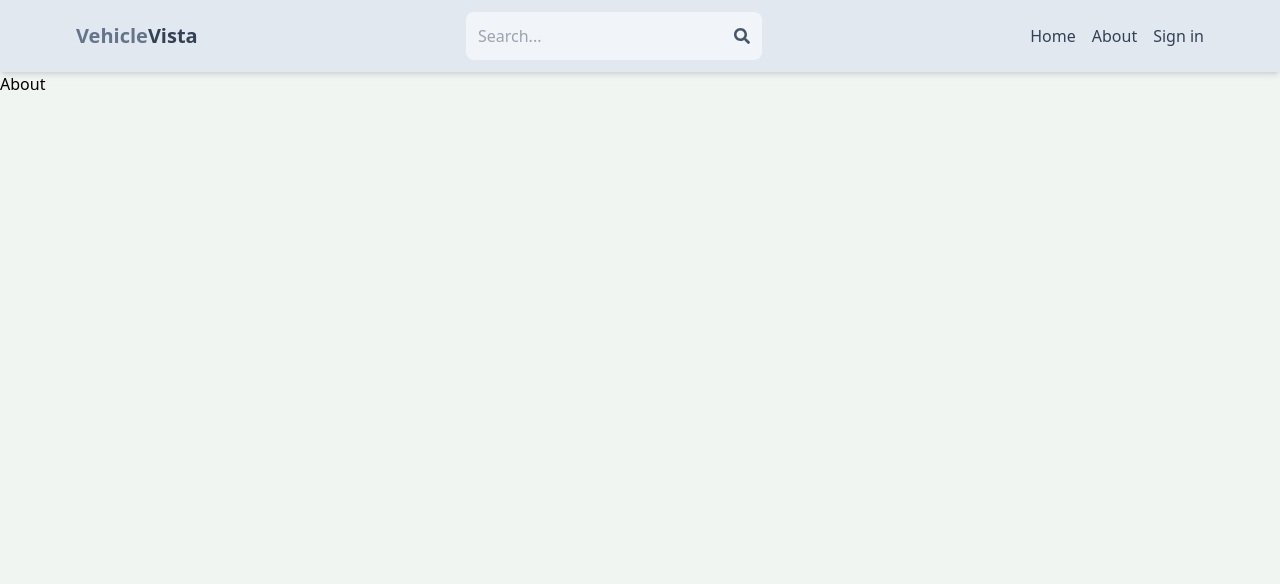
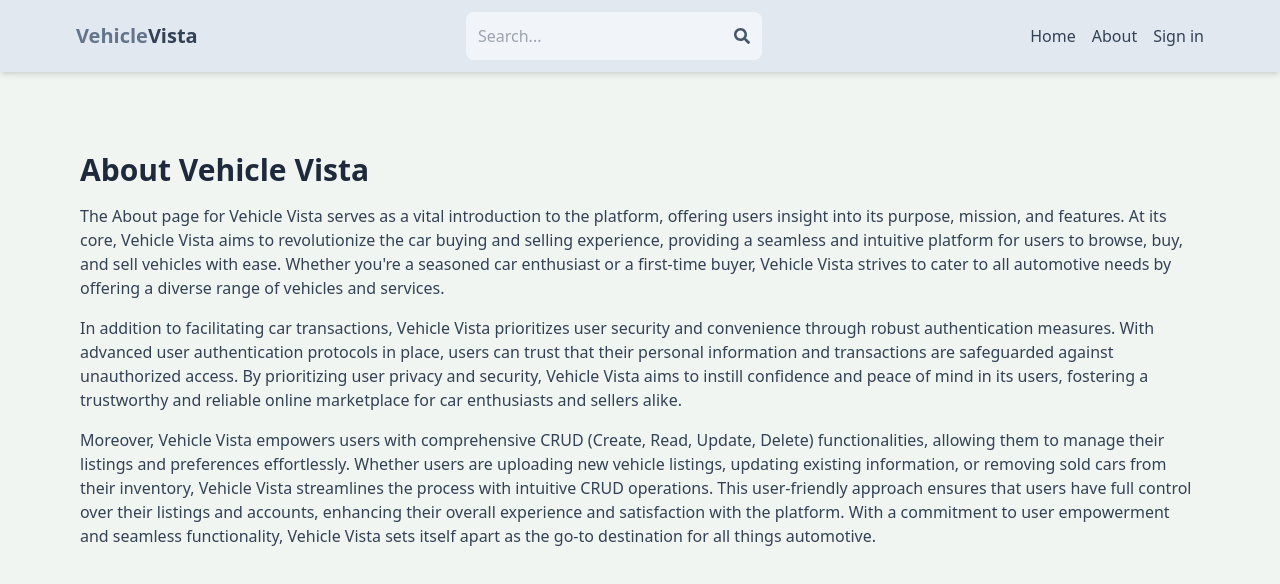
Before and after one commit to Vehicle-Vista/VehicleVista-frontend, a React (Vite) app: page /about in a window 1280 px wide. Shown: the top 584 px of the page. Built offline with nearby package versions, Linux system fonts and the light colour scheme.

Commit message:
completed about page

```diff
--- a/src/pages/About.jsx
+++ b/src/pages/About.jsx
@@ -1,3 +1,41 @@
 export default function About() {
-  return <div>About</div>;
+  return (
+    <div className="py-20 px-4 max-w-6xl mx-auto">
+      <h1 className="text-3xl font-bold mb-4 text-slate-800">
+        About Vehicle Vista
+      </h1>
+      <p className="mb-4 text-slate-700">
+        The About page for Vehicle Vista serves as a vital introduction to the
+        platform, offering users insight into its purpose, mission, and
+        features. At its core, Vehicle Vista aims to revolutionize the car
+        buying and selling experience, providing a seamless and intuitive
+        platform for users to browse, buy, and sell vehicles with ease. Whether
+        you're a seasoned car enthusiast or a first-time buyer, Vehicle Vista
+        strives to cater to all automotive needs by offering a diverse range of
+        vehicles and services.
+      </p>
+      <p className="mb-4 text-slate-700">
+        In addition to facilitating car transactions, Vehicle Vista prioritizes
+        user security and convenience through robust authentication measures.
+        With advanced user authentication protocols in place, users can trust
+        that their personal information and transactions are safeguarded against
+        unauthorized access. By prioritizing user privacy and security, Vehicle
+        Vista aims to instill confidence and peace of mind in its users,
+        fostering a trustworthy and reliable online marketplace for car
+        enthusiasts and sellers alike.
+      </p>
+      <p className="mb-4 text-slate-700">
+        Moreover, Vehicle Vista empowers users with comprehensive CRUD (Create,
+        Read, Update, Delete) functionalities, allowing them to manage their
+        listings and preferences effortlessly. Whether users are uploading new
+        vehicle listings, updating existing information, or removing sold cars
+        from their inventory, Vehicle Vista streamlines the process with
+        intuitive CRUD operations. This user-friendly approach ensures that
+        users have full control over their listings and accounts, enhancing
+        their overall experience and satisfaction with the platform. With a
+        commitment to user empowerment and seamless functionality, Vehicle Vista
+        sets itself apart as the go-to destination for all things automotive.
+      </p>
+    </div>
+  );
 }
```
